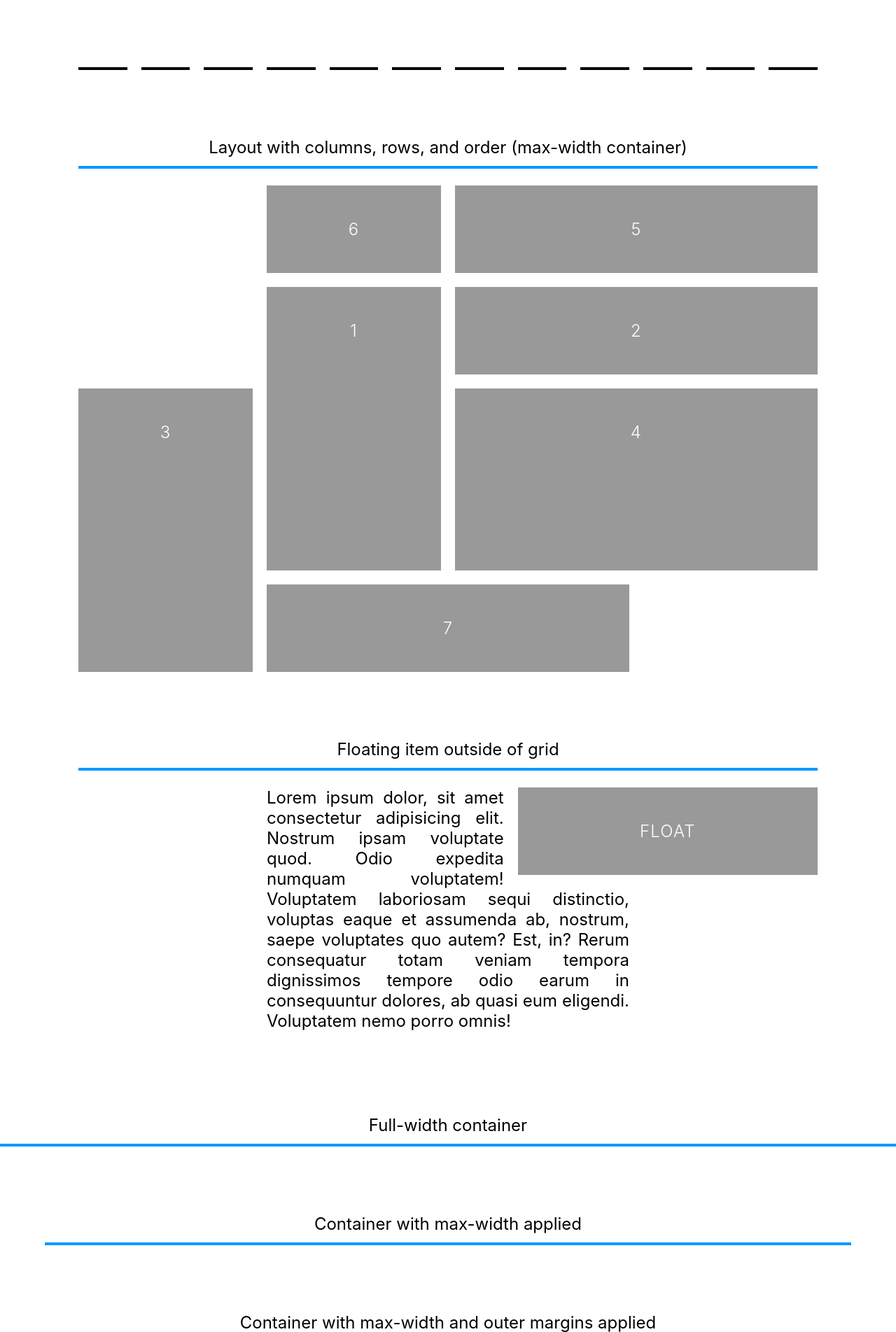
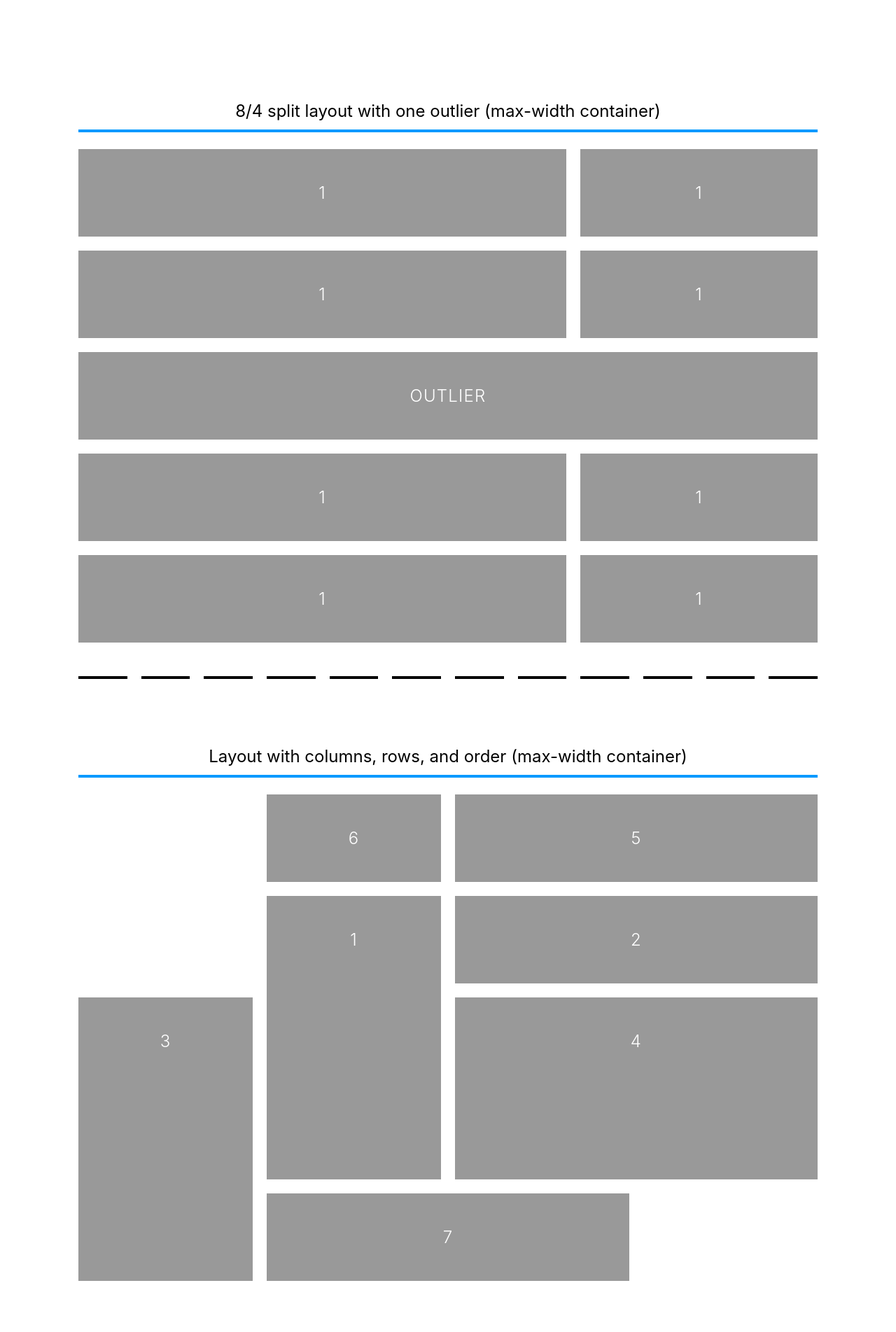
Before and after one commit to a-dg/crosswind, a PHP site: page / in a window 1280 px wide. Shown: the top 1903 px of the page at 70% size. Run offline with PHP 8.4, Linux system fonts and the light colour scheme; style sheets or scripts are compiled from the project's sources.

Commit message:
Allow defining layout on a single element

```diff
--- a/index.php
+++ b/index.php
@@ -2,6 +2,30 @@
 require __DIR__.'/config.php';
 include __DIR__.'/incl/header.php';
 ?>
+
+
+
+<div class="c c-max-width outer-padding">
+	<h2>8/4 split layout with one outlier (max-width container)</h2>
+
+	<div class="g g-layout col-8-4 outlier">
+		<div class="g-item"><span class="i-label">1</span></div>
+		<div class="g-item"><span class="i-label">1</span></div>
+		<div class="g-item"><span class="i-label">1</span></div>
+		<div class="g-item"><span class="i-label">1</span></div>
+		<div class="g-item"><span class="i-label">outlier</span></div>
+		<div class="g-item bogus"></div>
+		<div class="g-item"><span class="i-label">1</span></div>
+		<div class="g-item"><span class="i-label">1</span></div>
+		<div class="g-item"><span class="i-label">1</span></div>
+		<div class="g-item"><span class="i-label">1</span></div>
+		<!--
+		<? foreach (range(1, 9) as $index): ?>
+			<div class="g-item"><span class="i-label"><?= $index ?></span></div>
+		<? endforeach; ?>
+		-->
+	</div>
+</div>
 
 
 <div class="c c-max-width outer-padding">
--- a/scss/_mixins.scss
+++ b/scss/_mixins.scss
@@ -66,8 +66,9 @@
 //  *
 //  * @param {map} $set
 //  * @param {boolean} $repeat
+//  * @param {boolean} $self
 //  */
-@mixin layout($set, $repeat: true) {
+@mixin layout($set, $repeat: true, $self: false) {
 	@each $breakpoint, $elements in $set {
 		@if
 			meta.type_of($elements) != list
@@ -105,6 +106,10 @@
 
 				// TODO: allow defining full-width element without specifying column
 				// count, example: sm: (x, 4) or maybe sm: (0, 4)
+				@if $self {
+					// TODO: is there a better way to do this?
+					@include grid_plot($column, $row, $order);
+				} @else {
 					@if $index == 1 and $repeat {
 						> * {
 							@include grid_plot($column, $row, $order);
@@ -112,6 +117,7 @@
 					} @else {
 						> :nth-child(#{$index}#{if($repeat, n, '')}) {
 							@include grid_plot($column, $row, $order);
+						}
 					}
 				}
 			}
--- a/scss/crosswind.scss
+++ b/scss/crosswind.scss
@@ -314,6 +314,18 @@ $grid_setup_4: (
 		// position: relative;
 		// left: grid_element_width(4, 1, $gutter_flexible_max_x, $include_external_gutter: true);
 	}
+
+	&.outlier {
+		:nth-child(5) {
+			@include layout((
+				zo: 6,
+				md: 12,
+			), $self: true);
+		}
+	}
+	.bogus {
+		display: none;
+	}
 }
 
 .col-9-3 {
```
Lines whose indentation alone changed are shown as unchanged.
